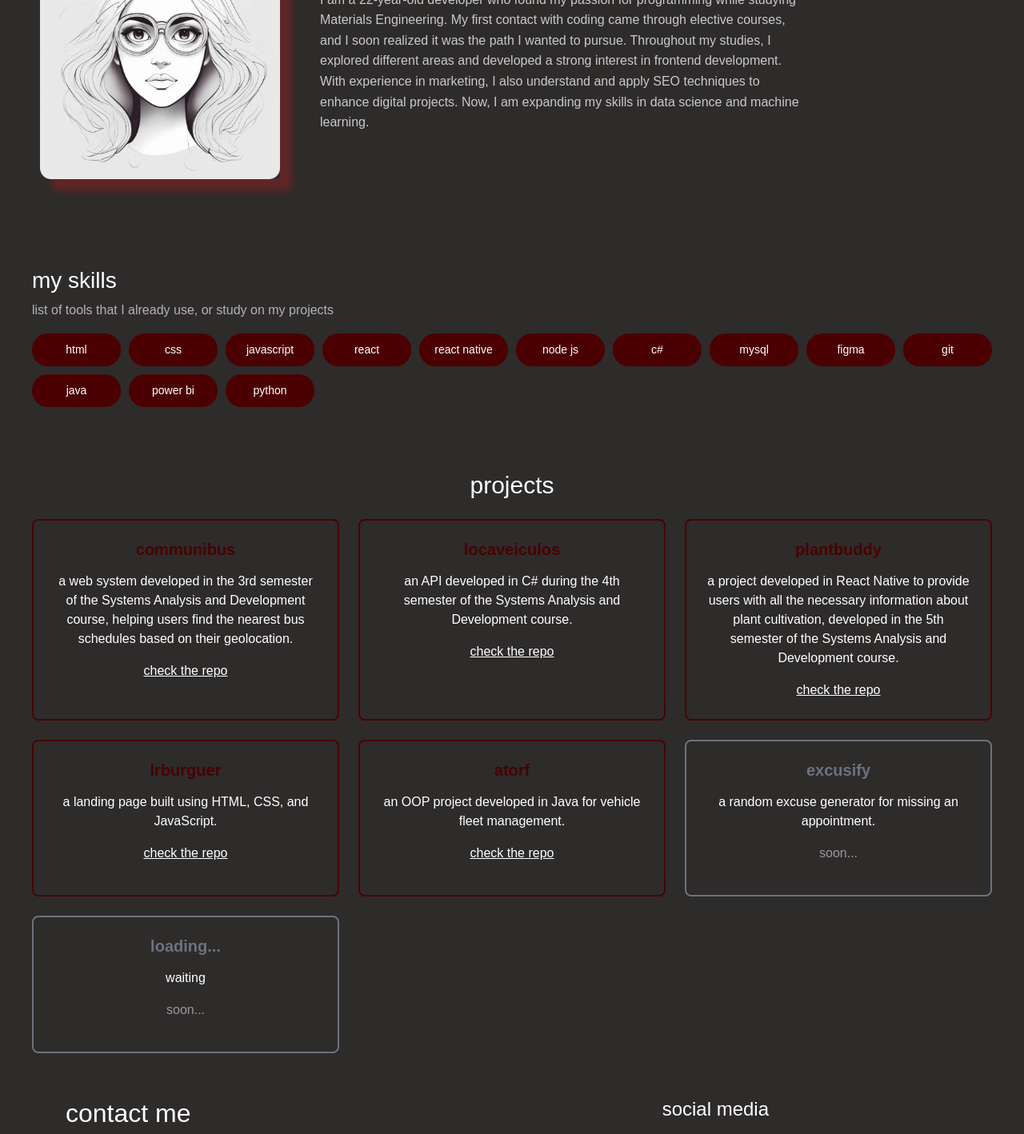
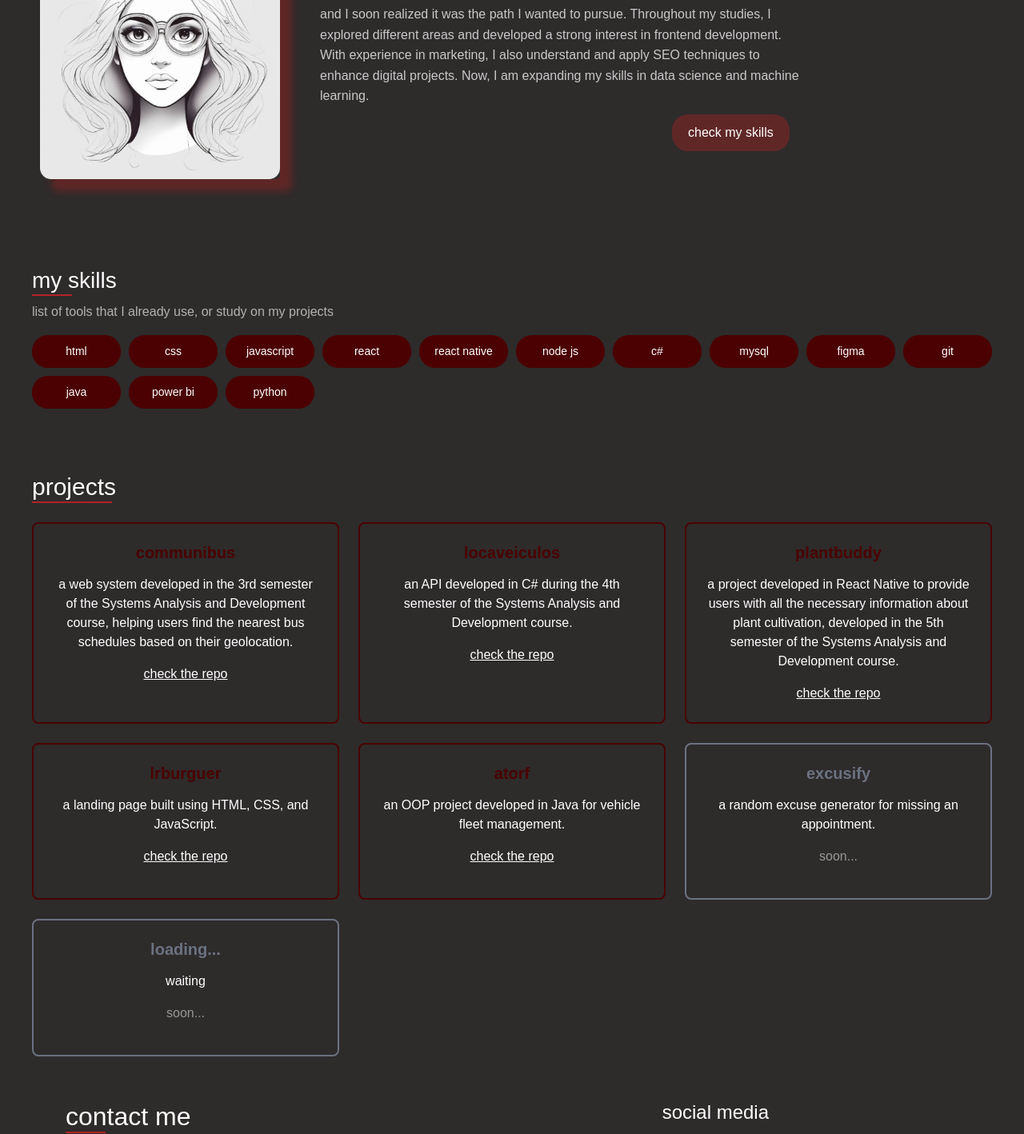
Before and after one commit to ledadoval/ledadoval-portfolio, a React (Create React App) app in the folder ledadoval/: page / in a window 1280 px wide. Shown: the part 520-1938 px from the top of the page at 80% size. Built offline with nearby package versions, Linux system fonts and the light colour scheme.

Commit message:
att aboutme

```diff
--- a/ledadoval/src/App.css
+++ b/ledadoval/src/App.css
@@ -97,7 +97,7 @@
   margin: 20px 0;
 }
 
-#intro button {
+#intro button, #aboutme button{
   padding: 10px 20px;
   margin: 10px;
   border: none;
@@ -109,8 +109,18 @@
   cursor: pointer;
 }
 
+#aboutme button, #aboutme a{
+  margin-top: 10px;
+  margin-left: 220px;
+}
+
 #intro button:hover {
   background-color: #ff4040;
+}
+
+#aboutme button:hover{
+  background-color: #e63946;
+  border-radius: 20px;
 }
 
 .aboutme-class {
@@ -121,7 +131,6 @@
   text-align: center;
   margin: 50px 50px;
   gap: 50px;
-
 }
 
 #aboutme h2 {
@@ -163,7 +172,15 @@
   text-align: left;
 }
 
-.skills-container h5 {
+#skills h2::after{
+    content: '';
+    display: block;
+    width: 50px;
+    height: 2px;
+    background-color: #b22222;
+}
+
+#skills h5 {
   font-size: 16px;
   margin-bottom: 20px;
   color: #b3b3b3;
@@ -193,20 +210,21 @@
 
 .skills-container button:hover,
 .content-div button:hover,
-.footer-class button:hover {
+.footer-class button:hover, #aboutme button:hover {
   background-color: #b22222;
   transform: scale(1.05);
 }
 
 .skills-container button:focus,
 .content-div button:focus,
-.footer-class button:focus {
+.footer-class button:focus, #aboutme button:focus{
   outline: none;
   box-shadow: 0 0 10px #b22222;
 }
 .projects-content{
   padding: 40px;
 }
+
 
 .projects-content h5 {
   font-size: 16px;
@@ -220,9 +238,16 @@
 }
 
 .projects-content h2 {
-  text-align: center;
   font-size: 1.875rem;
   margin-bottom: 1.5rem;
+}
+
+#projects h2::after{
+  content: '';
+  display: block;
+  width: 100px;
+  height: 2px;
+  background-color: #b22222;
 }
 
 .projects-grid {
@@ -271,6 +296,14 @@
   gap: 5px;
 }
 
+#contact h2::after{
+  content: '';
+  display: block;
+  width: 50px;
+  height: 2px;
+  background-color: #b22222;
+}
+
 .changes-color:hover {
   color: #b22222;
   transform: scale(1.05);
--- a/ledadoval/src/components/aboutme.js
+++ b/ledadoval/src/components/aboutme.js
@@ -1,11 +1,24 @@
 import React from 'react';
 import ledaimgae from '../assets/leda-do-val-ai.png';
+import Skills from './skills';
 
 function AboutMe() {
     return (
         <div className='aboutme-class' id='aboutme'>
             <img src={ledaimgae} />
-            <p>I am a 22-year-old developer who found my passion for programming while studying Materials Engineering. My first contact with coding came through elective courses, and I soon realized it was the path I wanted to pursue. Throughout my studies, I explored different areas and developed a strong interest in frontend development. With experience in marketing, I also understand and apply SEO techniques to enhance digital projects. Now, I am expanding my skills in data science and machine learning.</p>
+            <p>I am a 22-year-old developer who found my passion for programming while studying Materials Engineering.
+                My first contact with coding came through elective courses, and I soon realized it was the path I wanted to pursue.
+                Throughout my studies, I explored different areas and developed a strong interest in frontend development.
+                With experience in marketing, I also understand and apply SEO techniques to enhance digital projects. Now, I am
+                expanding my skills in data science and machine learning.
+
+
+            <div className='button-aboutme'>
+                <a href='#skills'>
+                    <button>check my skills</button>
+                </a>
+            </div>
+                </p>
         </div>
     );
 }
--- a/ledadoval/src/components/skills.js
+++ b/ledadoval/src/components/skills.js
@@ -3,7 +3,7 @@ import '../App.css';
 
 function Skills(){
     return(
-        <div className='skills-container'>
+        <div className='skills-container' id='skills'>
         <h2 className='skills-h2'>my skills</h2>
         <h5>list of tools that I already use, or study on my projects</h5>
         <div className='skills-buttons'>
```
